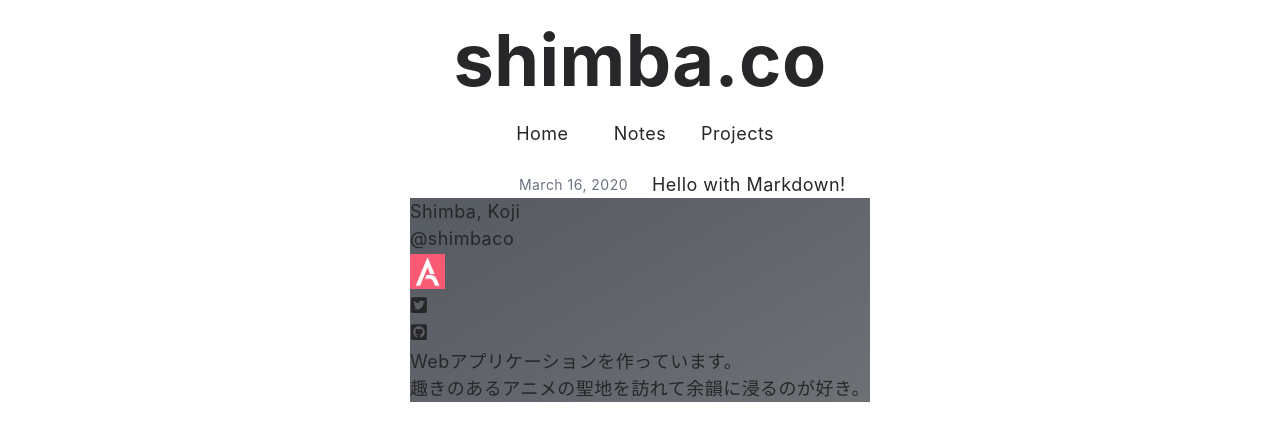
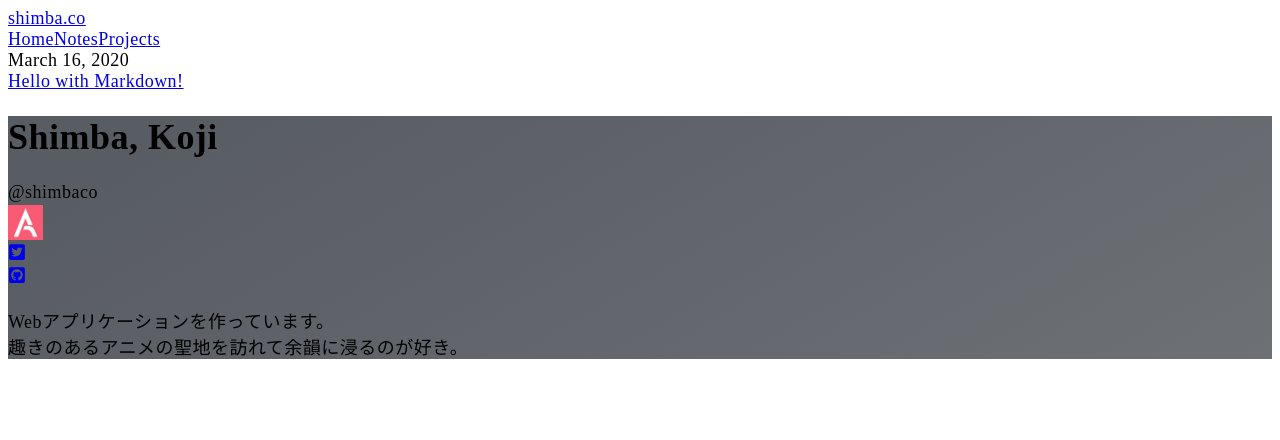
Before and after one commit to shimbaco/shimba.co, a Next.js app: page / in a window 1280 px wide. Shown: the top 440 px of the page. Built offline with nearby package versions, Linux system fonts and the light colour scheme.

Commit message:
Goodbye Chakra UI

```diff
--- a/components/layout.tsx
+++ b/components/layout.tsx
@@ -1,18 +1,9 @@
-import {
-  Box,
-  Container,
-  Heading,
-  HStack,
-  Link as ChakraLink,
-  LinkProps as ChakraLinkProps,
-  Text,
-} from '@chakra-ui/react'
 import Head from 'next/head'
 import Link from 'next/link'
 
 type HeaderNavLinkProps = {
   href: string
-} & ChakraLinkProps
+}
 
 const HeaderNavLink: React.FC<HeaderNavLinkProps> = ({
   href,
@@ -21,9 +12,9 @@ const HeaderNavLink: React.FC<HeaderNavLinkProps> = ({
 }) => {
   return (
     <Link href={href}>
-      <ChakraLink flexBasis="10%" {...props}>
+      <a>
         {children}
-      </ChakraLink>
+      </a>
     </Link>
   )
 }
@@ -43,25 +34,25 @@ export const Layout: React.FC<Props> = ({ children, title }) => {
         />
       </Head>
 
-      <Container centerContent maxW="container.md" py={6}>
-        <Box textAlign="center" w="100%">
-          <Heading size="4xl">
+      <div>
+        <div>
+          <div>
             <Link href="/">
-              <ChakraLink>shimba.co</ChakraLink>
+              <a>shimba.co</a>
             </Link>
-          </Heading>
+          </div>
 
-          <HStack justifyContent="center" mt={6} spacing={6}>
+          <div>
             <HeaderNavLink href="/">Home</HeaderNavLink>
 
             <HeaderNavLink href="/notes">Notes</HeaderNavLink>
 
             <HeaderNavLink href="/projects">Projects</HeaderNavLink>
-          </HStack>
-        </Box>
+          </div>
+        </div>
 
         {children}
-      </Container>
+      </div>
     </>
   )
 }
--- a/components/profile.tsx
+++ b/components/profile.tsx
@@ -1,4 +1,3 @@
-import { Icon } from '@chakra-ui/react'
 import { FaGithubSquare, FaTwitterSquare } from 'react-icons/fa'
 import Image from 'next/image'
 
@@ -33,7 +32,7 @@ export default function Profile() {
               rel="noopener"
               target="_blank"
             >
-              <Icon as={FaTwitterSquare} />
+              <FaTwitterSquare />
             </a>
           </div>
 
@@ -44,7 +43,7 @@ export default function Profile() {
               rel="noopener"
               target="_blank"
             >
-              <Icon as={FaGithubSquare} />
+              <FaGithubSquare />
             </a>
           </div>
         </div>
--- a/lib/colors.ts
+++ /dev/null
@@ -1,270 +0,0 @@
-const baseColors = {
-  rose: {
-    50: '#fff1f2',
-    100: '#ffe4e6',
-    200: '#fecdd3',
-    300: '#fda4af',
-    400: '#fb7185',
-    500: '#f43f5e',
-    600: '#e11d48',
-    700: '#be123c',
-    800: '#9f1239',
-    900: '#881337',
-  },
-  pink: {
-    50: '#fdf2f8',
-    100: '#fce7f3',
-    200: '#fbcfe8',
-    300: '#f9a8d4',
-    400: '#f472b6',
-    500: '#ec4899',
-    600: '#db2777',
-    700: '#be185d',
-    800: '#9d174d',
-    900: '#831843',
-  },
-  fuchsia: {
-    50: '#fdf4ff',
-    100: '#fae8ff',
-    200: '#f5d0fe',
-    300: '#f0abfc',
-    400: '#e879f9',
-    500: '#d946ef',
-    600: '#c026d3',
-    700: '#a21caf',
-    800: '#86198f',
-    900: '#701a75',
-  },
-  purple: {
-    50: '#faf5ff',
-    100: '#f3e8ff',
-    200: '#e9d5ff',
-    300: '#d8b4fe',
-    400: '#c084fc',
-    500: '#a855f7',
-    600: '#9333ea',
-    700: '#7e22ce',
-    800: '#6b21a8',
-    900: '#581c87',
-  },
-  violet: {
-    50: '#f5f3ff',
-    100: '#ede9fe',
-    200: '#ddd6fe',
-    300: '#c4b5fd',
-    400: '#a78bfa',
-    500: '#8b5cf6',
-    600: '#7c3aed',
-    700: '#6d28d9',
-    800: '#5b21b6',
-    900: '#4c1d95',
-  },
-  indigo: {
-    50: '#eef2ff',
-    100: '#e0e7ff',
-    200: '#c7d2fe',
-    300: '#a5b4fc',
-    400: '#818cf8',
-    500: '#6366f1',
-    600: '#4f46e5',
-    700: '#4338ca',
-    800: '#3730a3',
-    900: '#312e81',
-  },
-  blue: {
-    50: '#eff6ff',
-    100: '#dbeafe',
-    200: '#bfdbfe',
-    300: '#93c5fd',
-    400: '#60a5fa',
-    500: '#3b82f6',
-    600: '#2563eb',
-    700: '#1d4ed8',
-    800: '#1e40af',
-    900: '#1e3a8a',
-  },
-  lightBlue: {
-    50: '#f0f9ff',
-    100: '#e0f2fe',
-    200: '#bae6fd',
-    300: '#7dd3fc',
-    400: '#38bdf8',
-    500: '#0ea5e9',
-    600: '#0284c7',
-    700: '#0369a1',
-    800: '#075985',
-    900: '#0c4a6e',
-  },
-  cyan: {
-    50: '#ecfeff',
-    100: '#cffafe',
-    200: '#a5f3fc',
-    300: '#67e8f9',
-    400: '#22d3ee',
-    500: '#06b6d4',
-    600: '#0891b2',
-    700: '#0e7490',
-    800: '#155e75',
-    900: '#164e63',
-  },
-  teal: {
-    50: '#f0fdfa',
-    100: '#ccfbf1',
-    200: '#99f6e4',
-    300: '#5eead4',
-    400: '#2dd4bf',
-    500: '#14b8a6',
-    600: '#0d9488',
-    700: '#0f766e',
-    800: '#115e59',
-    900: '#134e4a',
-  },
-  emerald: {
-    50: '#ecfdf5',
-    100: '#d1fae5',
-    200: '#a7f3d0',
-    300: '#6ee7b7',
-    400: '#34d399',
-    500: '#10b981',
-    600: '#059669',
-    700: '#047857',
-    800: '#065f46',
-    900: '#064e3b',
-  },
-  green: {
-    50: '#f0fdf4',
-    100: '#dcfce7',
-    200: '#bbf7d0',
-    300: '#86efac',
-    400: '#4ade80',
-    500: '#22c55e',
-    600: '#16a34a',
-    700: '#15803d',
-    800: '#166534',
-    900: '#14532d',
-  },
-  lime: {
-    50: '#f7fee7',
-    100: '#ecfccb',
-    200: '#d9f99d',
-    300: '#bef264',
-    400: '#a3e635',
-    500: '#84cc16',
-    600: '#65a30d',
-    700: '#4d7c0f',
-    800: '#3f6212',
-    900: '#365314',
-  },
-  yellow: {
-    50: '#fefce8',
-    100: '#fef9c3',
-    200: '#fef08a',
-    300: '#fde047',
-    400: '#facc15',
-    500: '#eab308',
-    600: '#ca8a04',
-    700: '#a16207',
-    800: '#854d0e',
-    900: '#713f12',
-  },
-  amber: {
-    50: '#fffbeb',
-    100: '#fef3c7',
-    200: '#fde68a',
-    300: '#fcd34d',
-    400: '#fbbf24',
-    500: '#f59e0b',
-    600: '#d97706',
-    700: '#b45309',
-    800: '#92400e',
-    900: '#78350f',
-  },
-  orange: {
-    50: '#fff7ed',
-    100: '#ffedd5',
-    200: '#fed7aa',
-    300: '#fdba74',
-    400: '#fb923c',
-    500: '#f97316',
-    600: '#ea580c',
-    700: '#c2410c',
-    800: '#9a3412',
-    900: '#7c2d12',
-  },
-  red: {
-    50: '#fef2f2',
-    100: '#fee2e2',
-    200: '#fecaca',
-    300: '#fca5a5',
-    400: '#f87171',
-    500: '#ef4444',
-    600: '#dc2626',
-    700: '#b91c1c',
-    800: '#991b1b',
-    900: '#7f1d1d',
-  },
-  warmGray: {
-    50: '#fafaf9',
-    100: '#f5f5f4',
-    200: '#e7e5e4',
-    300: '#d6d3d1',
-    400: '#a8a29e',
-    500: '#78716c',
-    600: '#57534e',
-    700: '#44403c',
-    800: '#292524',
-    900: '#1c1917',
-  },
-  trueGray: {
-    50: '#fafafa',
-    100: '#f5f5f5',
-    200: '#e5e5e5',
-    300: '#d4d4d4',
-    400: '#a3a3a3',
-    500: '#737373',
-    600: '#525252',
-    700: '#404040',
-    800: '#262626',
-    900: '#171717',
-  },
-  gray: {
-    50: '#fafafa',
-    100: '#f4f4f5',
-    200: '#e4e4e7',
-    300: '#d4d4d8',
-    400: '#a1a1aa',
-    500: '#71717a',
-    600: '#52525b',
-    700: '#3f3f46',
-    800: '#27272a',
-    900: '#18181b',
-  },
-  coolGray: {
-    50: '#f9fafb',
-    100: '#f3f4f6',
-    200: '#e5e7eb',
-    300: '#d1d5db',
-    400: '#9ca3af',
-    500: '#6b7280',
-    600: '#4b5563',
-    700: '#374151',
-    800: '#1f2937',
-    900: '#111827',
-  },
-  blueGray: {
-    50: '#f8fafc',
-    100: '#f1f5f9',
-    200: '#e2e8f0',
-    300: '#cbd5e1',
-    400: '#94a3b8',
-    500: '#64748b',
-    600: '#475569',
-    700: '#334155',
-    800: '#1e293b',
-    900: '#0f172a',
-  },
-}
-
-export default {
-  ...baseColors,
-}
--- a/package.json
+++ b/package.json
@@ -10,12 +10,8 @@
     "start": "next start"
   },
   "dependencies": {
-    "@chakra-ui/react": "^1.6.7",
-    "@emotion/react": "^11.4.1",
-    "@emotion/styled": "^11.3.0",
     "autoprefixer": "^10.3.4",
     "dayjs": "^1.10.7",
-    "framer-motion": "^3.10.6",
     "gray-matter": "^4.0.3",
     "next": "^10.2.3",
     "postcss": "^8.3.6",
--- a/pages/_app.tsx
+++ b/pages/_app.tsx
@@ -1,19 +1,11 @@
-import { ChakraProvider, extendTheme } from '@chakra-ui/react'
 import { AppProps } from 'next/app'
 
 import '~styles/globals.scss'
-
-import colors from '~lib/colors'
-
-const theme = extendTheme({
-  colors,
-})
+import 'tailwindcss/tailwind.css'
 
 function MyApp({ Component, pageProps }: AppProps) {
   return (
-    <ChakraProvider theme={theme}>
-      <Component {...pageProps} />
-    </ChakraProvider>
+    <Component {...pageProps} />
   )
 }
 
--- a/pages/index.tsx
+++ b/pages/index.tsx
@@ -1,4 +1,3 @@
-import { Box, HStack, Link as ChakraLink, Text } from '@chakra-ui/react'
 import dayjs from 'dayjs'
 import Link from 'next/link'
 
@@ -10,25 +9,25 @@ import { getAllNotes } from '~lib/note'
 function HomePage({ notes }: any) {
   return (
     <Layout title="shimba.co">
-      <Box mt="6" w="100%">
+      <div>
         {notes.map((note: any) => {
           return (
-            <HStack key={note.slug} spacing={6}>
-              <Box textAlign="right" w="50%">
-                <Text color="coolGray.500" fontSize="sm">
+            <div className="space-y-6" key={note.slug}>
+              <div>
+                <span>
                   {dayjs(note.publishedAt).format('MMMM D, YYYY')}
-                </Text>
-              </Box>
+                </span>
+              </div>
 
-              <Box w="50%">
+              <div>
                 <Link href={`/${note.slug}`}>
-                  <ChakraLink>{note.title}</ChakraLink>
+                  <a>{note.title}</a>
                 </Link>
-              </Box>
-            </HStack>
+              </div>
+            </div>
           )
         })}
-      </Box>
+      </div>
       <Profile />
     </Layout>
   )
```
Also changed, not shown: 1 other file (tests, documents, lock files or other folders).
